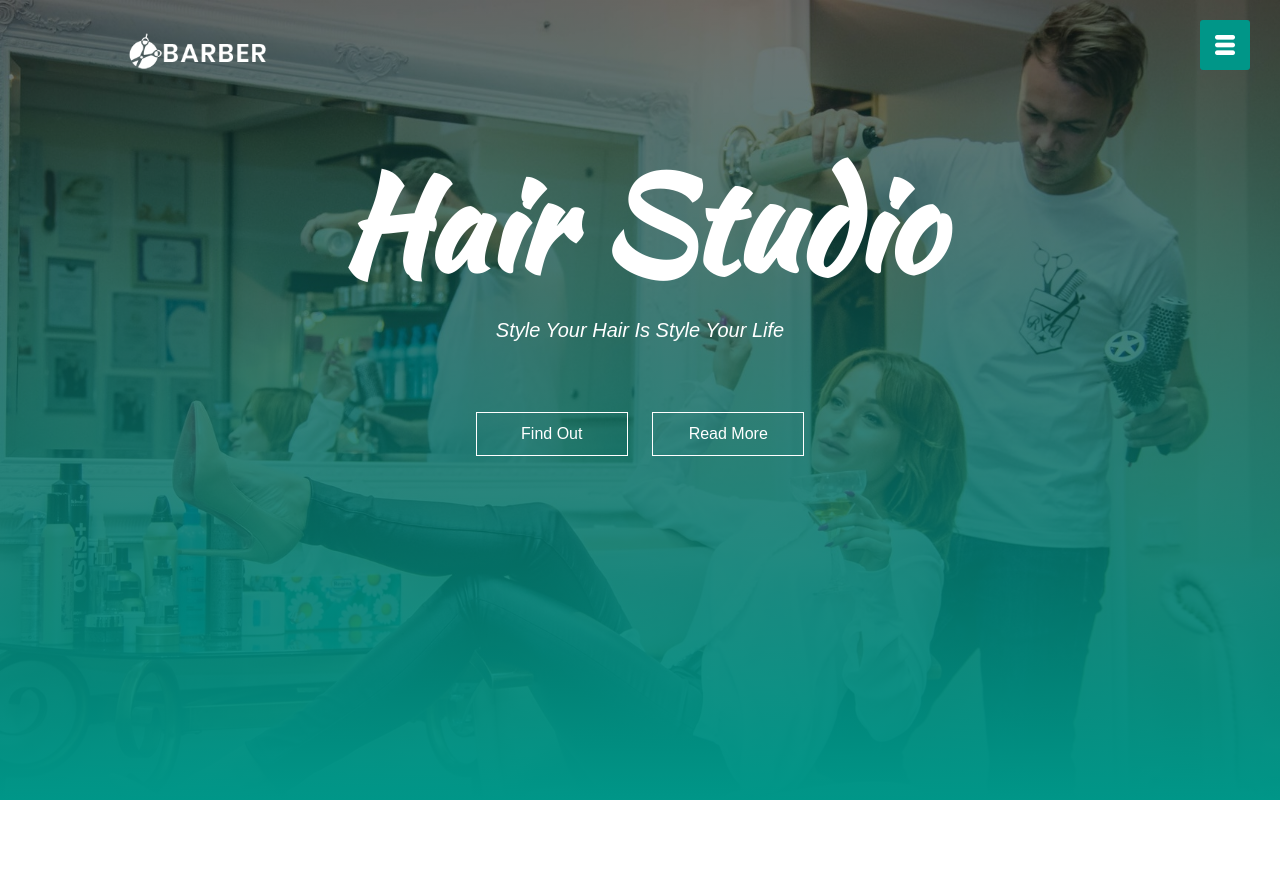
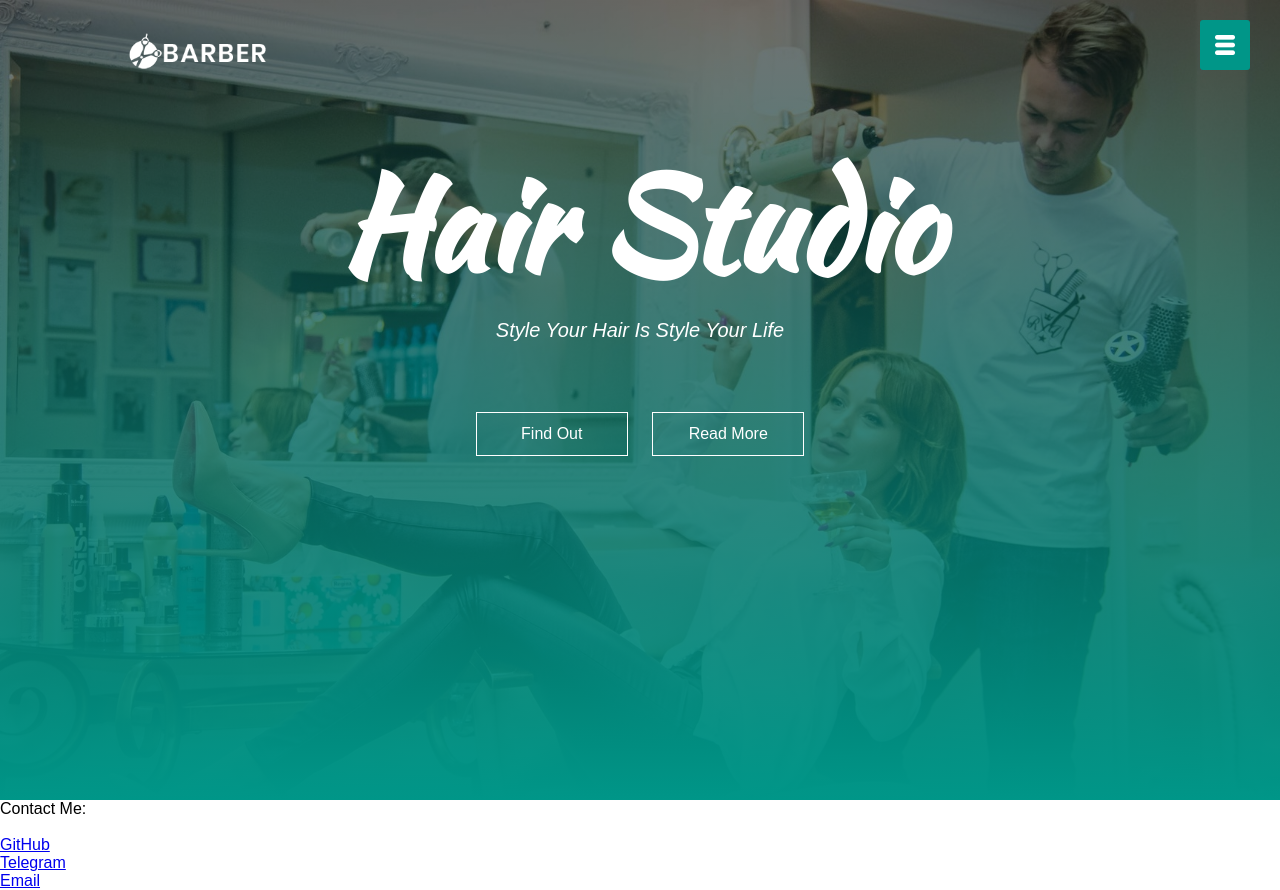
Before and after one commit to Jawadsandouk/Barber-shop, a plain HTML site: page index.html in a window 1280 px wide. Before the commit the page ends 800 px from the top, so only its background shows below. Drawn offline with Linux system fonts and the light colour scheme; files whose address does not match are found by name.

Commit message:
Update index.html

```diff
--- a/index.html
+++ b/index.html
@@ -53,4 +53,14 @@
     }
     </script>
 </body>
+  <footer>
+    <pre>Contact Me:
+    </pre>
+    <ul>
+      <li><a href="https://github.com/Jawadsandouk" id="git"><i class="fab fa-github"></i> GitHub</a></li>
+      <li><a href="https://t.me/Jawad_Sand" id="tel"><i class="fab fa-telegram"></i> Telegram</a></li>
+      <li><a href="mailto:jawad.sandouk.03@gmail.com"
+        id="email"><i class="fas fa-envelope"></i> Email</a></li>
+    </ul>
+  </footer>
 </html>
```
